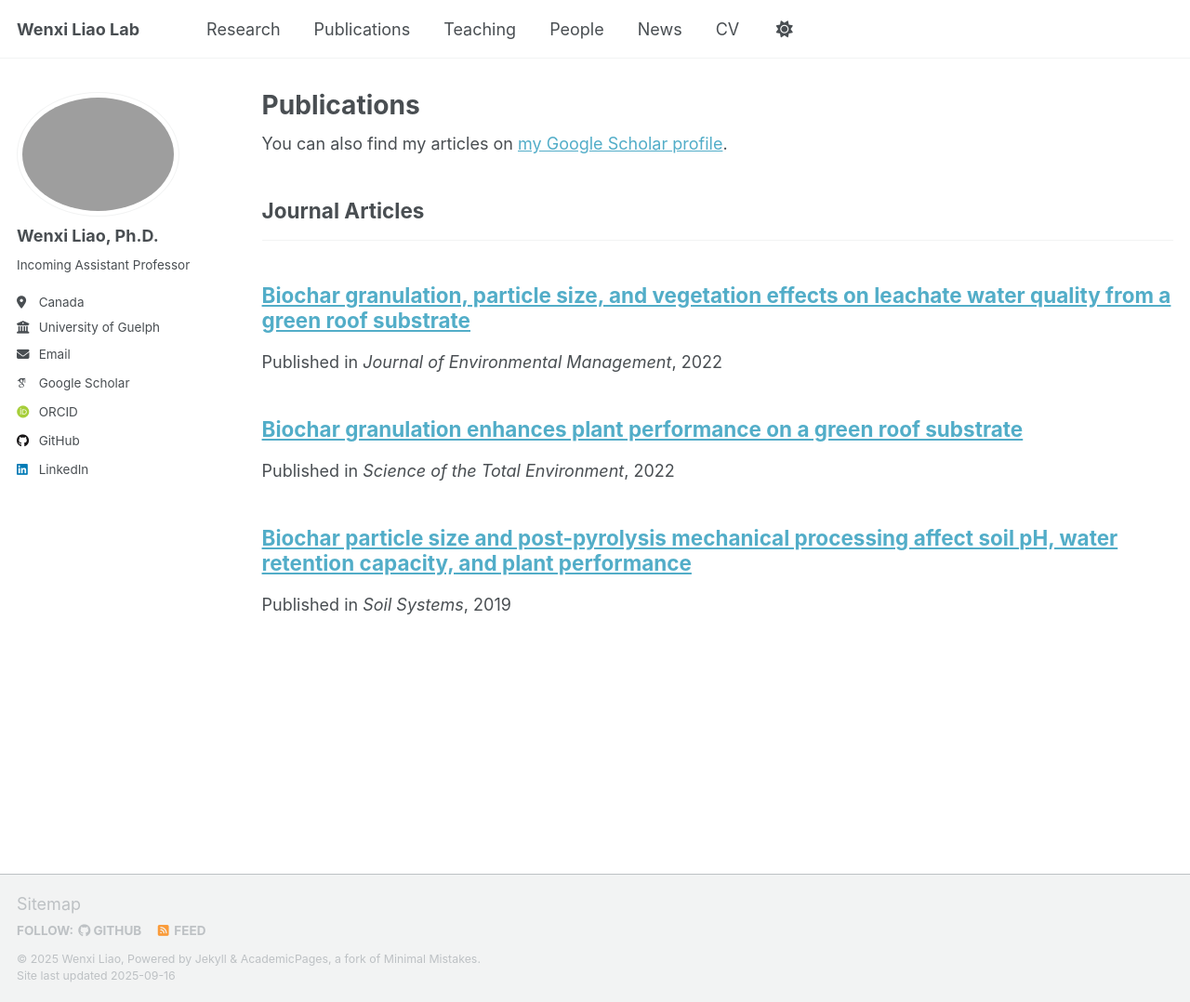
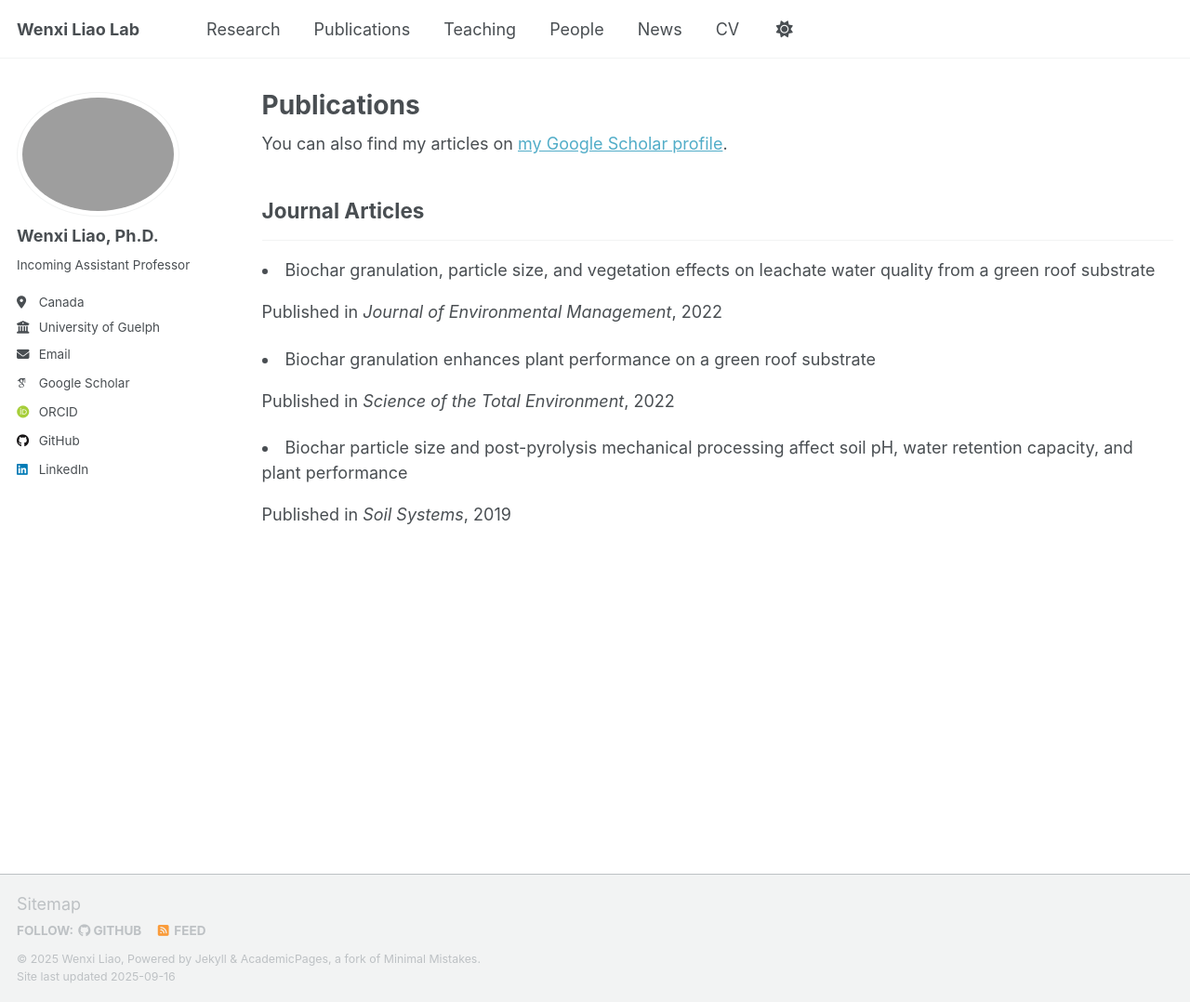
Before and after one commit to wenxiliao/wenxiliao.github.io, a Jekyll site: the page built from _pages/publications.html, in a window 1280 px wide and 1078 px high. Shown: the whole window at 93% size. Built offline with Jekyll 4.4.1, drawn with Linux system fonts in a browser that asks for light colours; some web fonts are replaced; a script that is not in the unit is left out.

Commit message:
modify publications

```diff
--- a/_pages/publications.html
+++ b/_pages/publications.html
@@ -23,11 +23,17 @@ author_profile: true
         <h2>{{ category[1].title }}</h2><hr />
         {% assign title_shown = true %}
       {% endunless %}
-      {% include archive-single.html %}
+      <li>
+        {{ post.title }}
+        <p>Published in <i>{{ post.venue }}</i>, {{ post.date | date: "%Y" }}</p>
+      </li>
     {% endfor %}
   {% endfor %}
 {% else %}
   {% for post in site.publications reversed %}
-    {% include archive-single.html %}
+    <li>
+      {{ post.title }}
+      <p>Published in <i>{{ post.venue }}</i>, {{ post.date | date: "%Y" }}</p>
+    </li>
   {% endfor %}
 {% endif %}
```
